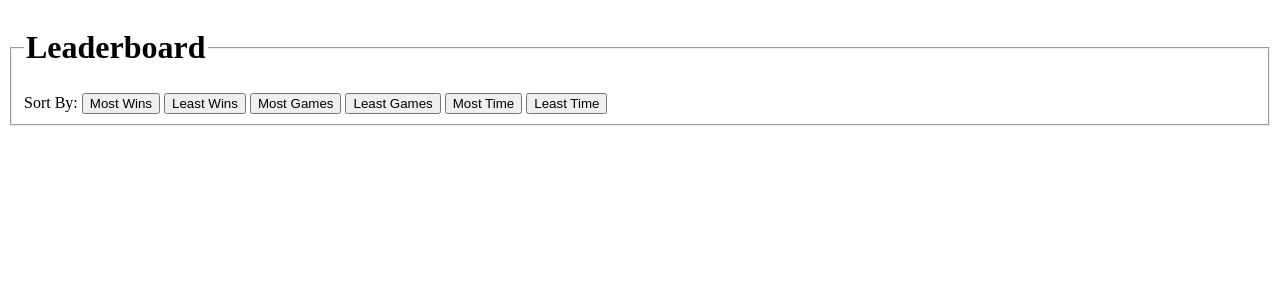
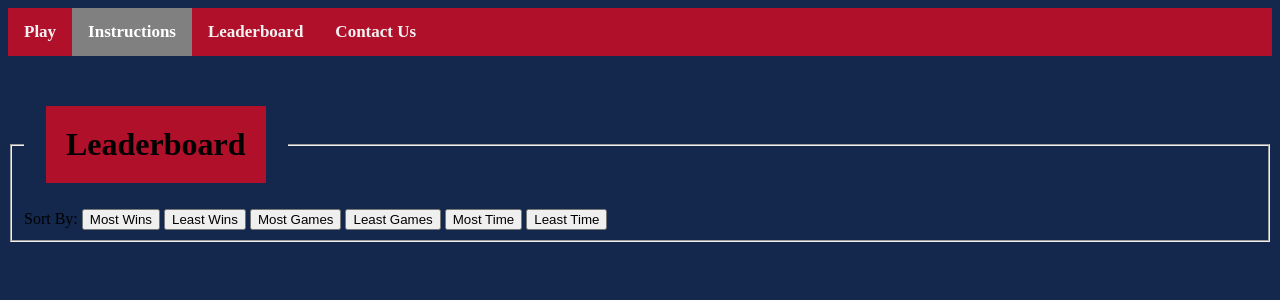
Before and after one commit to julietaMendez/CSCI-130-Connect-4, a PHP site: page /CSCI-130-Connect-4/leaderboard_page.php in a window 1280 px wide. Shown: the top 300 px of the page. Run offline with PHP 8.4, Linux system fonts and the light colour scheme.

Commit message:
added leaderboard to navbar

```diff
--- a/leaderboard/leaderboard_page.php
+++ b/leaderboard/leaderboard_page.php
@@ -3,8 +3,14 @@ require "../header.php";
 ?>
 <!DOCTYPE html>
 <html>
-    <head></head>
+    <head><link rel="stylesheet" href="../menu/menu.css"></head>
     <body>
+    <div class="topnav">
+        <a href="../connect4.php">Play</a>
+        <a class="active" href="help.html">Instructions</a>
+        <a href="../leaderboard/leaderboard_page.php">Leaderboard</a>
+        <a href="contact_us.html">Contact Us</a>
+    </div>
         <form>
             <fieldset>
             <legend><h1>Leaderboard</h1></legend>
--- a/menu/contact_us.html
+++ b/menu/contact_us.html
@@ -8,7 +8,7 @@
     <div class="topnav">
         <a href="../connect4.php">Play</a>
         <a href="help.html">Instructions</a>
-        <a href="leaderboard.php">Leaderboard</a>
+        <a href="../leaderboard/leaderboard_page.php">Leaderboard</a>
         <a class="active" href="contact_us.html">Contact Us</a>
     </div>
 
--- a/menu/help.html
+++ b/menu/help.html
@@ -1,14 +1,12 @@
 <!DOCTYPE html>
 <html>
-<head>
-    <link rel="stylesheet" href="menu.css">
-</head>
+<head><link rel="stylesheet" href="menu.css"><head>
 
 <body>
     <div class="topnav">
         <a href="../connect4.php">Play</a>
         <a class="active" href="help.html">Instructions</a>
-        <a href="leaderboard.php">Leaderboard</a>
+        <a href="../leaderboard/leaderboard_page.php">Leaderboard</a>
         <a href="contact_us.html">Contact Us</a>
     </div>
 
--- a/menu/menu.php
+++ b/menu/menu.php
@@ -5,9 +5,7 @@ require "../header.php";
 
 <!DOCTYPE html>
 <html>
-<head>
-    <link rel="stylesheet" href="menu.css">
-</head>
+<head><link rel="stylesheet" href="menu.css"></head>
 
 <body>
     <section id="menu">
@@ -18,7 +16,7 @@ require "../header.php";
             <a href="help.html">Instructions</a>
         </div>
         <div id="navigate">
-            <a href="leaderboard.php">Leaderboard</a>
+            <a href="../leaderboard/leaderboard_page.php">Leaderboard</a>
         </div>
         <div id="navigate">
             <a href="contact_us.html">Contact Us</a>
```
